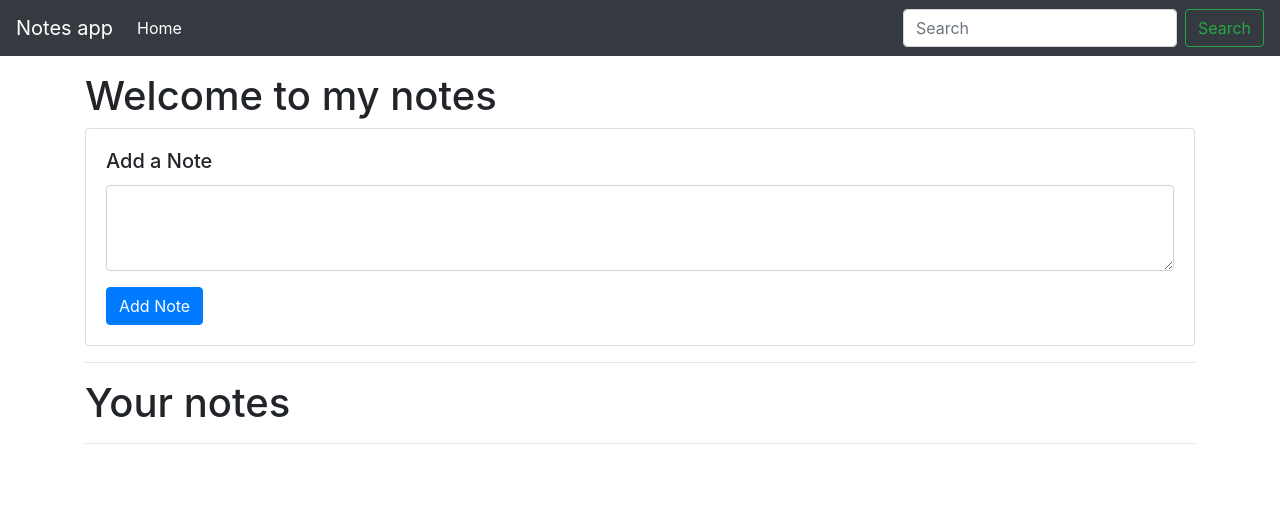
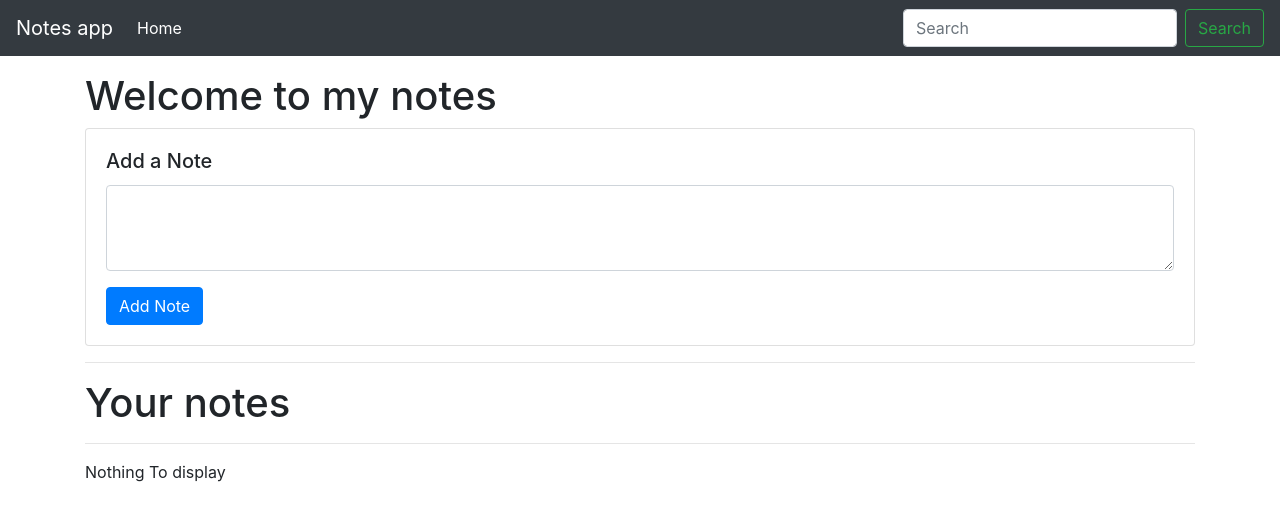
Before and after one commit to hiiSunny/hiiSunny.github.io, a plain HTML site: page project.html in a window 1280 px wide. Drawn offline with nearby package versions, Linux system fonts and the light colour scheme.

Commit message:
Update project.html

```diff
--- a/project.html
+++ b/project.html
@@ -62,7 +62,7 @@
     <script src="https://stackpath.bootstrapcdn.com/bootstrap/4.3.1/js/bootstrap.min.js"
         integrity="sha384-JjSmVgyd0p3pXB1rRibZUAYoIIy6OrQ6VrjIEaFf/nJGzIxFDsf4x0xIM+B07jRM"
         crossorigin="anonymous"></script>
-    <script src="js/project.js"></script>
+    <script src="project.js"></script>
 </body>
 
 </html>
```
